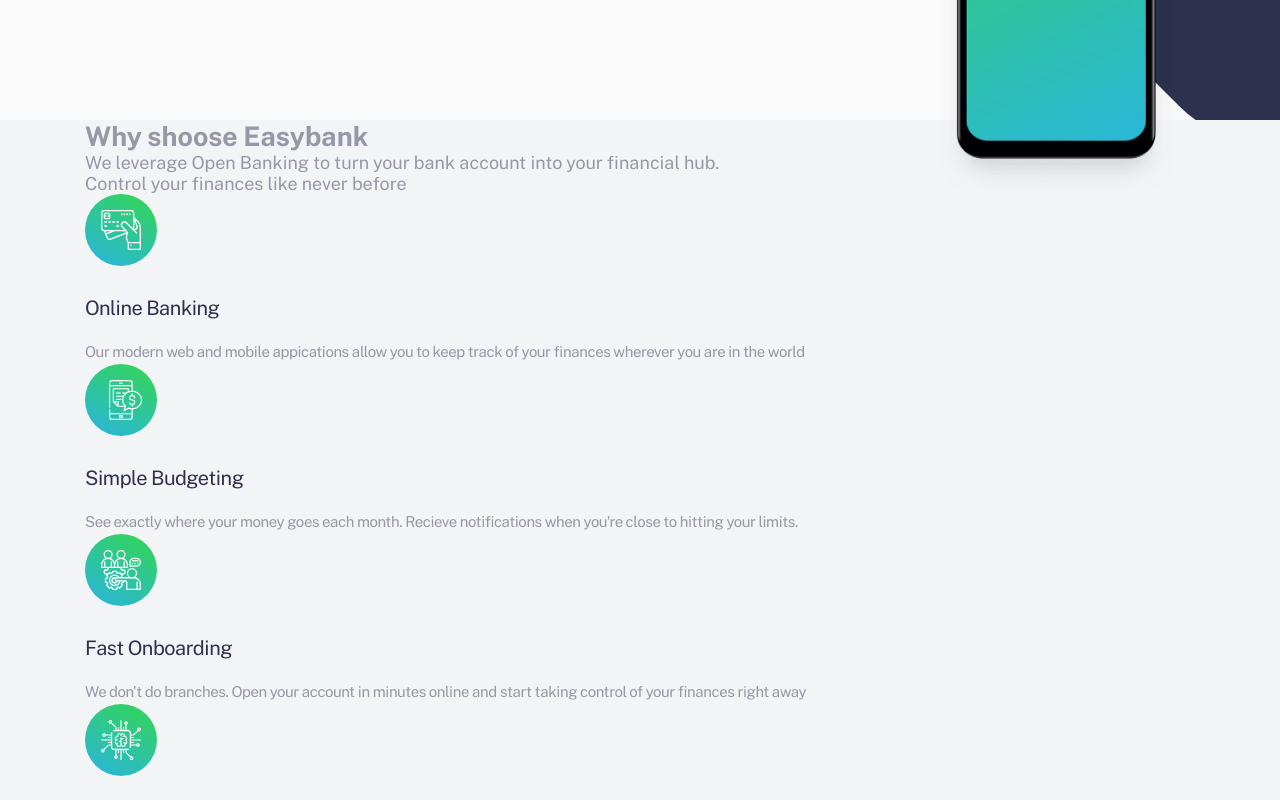
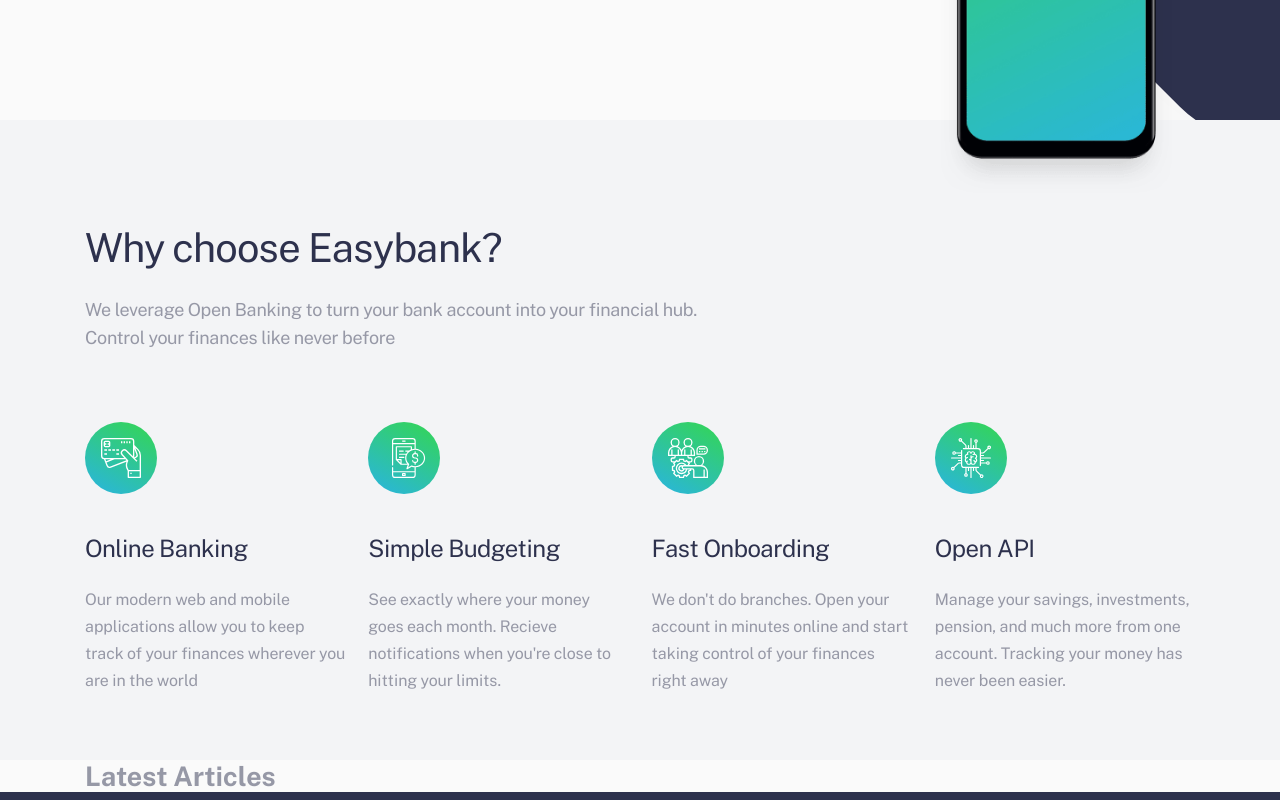
Before and after one commit to rodolfomayora/easybank-landing-page, a React (Create React App) app: page / in a window 1280 px wide. Shown: the part 680-1480 px from the top of the page. Built offline with nearby package versions, Linux system fonts and the light colour scheme.

Commit message:
ELP-10: FeatureSection

```diff
--- a/src/components/FeatureBlock/style.module.scss
+++ b/src/components/FeatureBlock/style.module.scss
@@ -25,4 +25,18 @@
     align-items: flex-start;
     text-align: left;
   }
+
+  @include large {
+    .featureTittle {
+      margin-top: 40px;
+      font-size: 24px;
+    }
+
+    .featureDescription {
+      margin-top: 24px;
+      font-size: 16px;
+      letter-spacing: -0.1px;
+      line-height: 27px;
+    }
+  }
 }
--- /dev/null
+++ b/src/components/GridLayout/index.tsx
@@ -0,0 +1,10 @@
+import React, { FC } from 'react';
+import style from './style.module.scss';
+
+const GridLayout: FC = ({ children }) => (
+  <div className={style.GridLayout}>
+    {children}
+  </div>
+)
+
+export default GridLayout;
--- /dev/null
+++ b/src/components/GridLayout/style.module.scss
@@ -0,0 +1,23 @@
+@import '../../assets/styles/config';
+
+.GridLayout {
+  display: grid;
+  grid-template-rows: repeat(4, auto);
+  grid-template-columns: 1fr;
+  grid-row-gap: 30px;
+  justify-items: center;
+
+  @include medium {
+    grid-template-rows: repeat(2, auto);
+    grid-template-columns: repeat(2, 1fr);
+    grid-row-gap: 60px;
+    grid-column-gap: 40px;
+  }
+
+  @include large {
+    grid-row-gap: 0;
+    grid-column-gap: 23px;
+    grid-template-rows: repeat(1, auto);
+    grid-template-columns: repeat(4, 1fr);
+  }
+}
--- a/src/components/index.ts
+++ b/src/components/index.ts
@@ -8,3 +8,4 @@
 export { default as ButtonInvitation } from './ButtonInvitation';
 export { default as SocialLinks } from './SocialLinks';
 export { default as FeatureBlock } from './FeatureBlock';
+export { default as GridLayout } from './GridLayout';
--- a/src/landingSections/FeatureSection/index.tsx
+++ b/src/landingSections/FeatureSection/index.tsx
@@ -1,5 +1,5 @@
 import React, { FC } from 'react';
-import { Container, FeatureBlock } from '../../components';
+import { Container, FeatureBlock, GridLayout } from '../../components';
 import {
   OnlineIcon,
   BudgetingIncon,
@@ -14,7 +14,7 @@
     {
       id: 1,
       title: "Online Banking",
-      description: "Our modern web and mobile appications allow you to keep track of your finances wherever you are in the world",
+      description: "Our modern web and mobile applications allow you to keep track of your finances wherever you are in the world",
       icon: OnlineIcon,
     },
     {
@@ -40,9 +40,12 @@
   return (
     <section className={style.FeatureSection}>
       <Container>
-        <h2>Why shoose Easybank</h2>
-        <p>We leverage Open Banking to turn your bank account into your financial hub. <br/> Control your finances like never before</p>
+        <h2 className={style.sectionTitle}>Why choose Easybank?</h2>
+        <p className={style.sectionDescription}>
+          We leverage Open Banking to turn your bank account into your financial hub. Control your finances like never before
+        </p>
         <div>
+          <GridLayout>
           {
             features.map(({ id, title, description, icon }: any) => (
               <FeatureBlock
@@ -53,6 +56,7 @@
               />
             ))
           }
+          </GridLayout>
         </div>
       </Container>
     </section>
--- a/src/landingSections/FeatureSection/style.module.scss
+++ b/src/landingSections/FeatureSection/style.module.scss
@@ -1,6 +1,44 @@
 @import '../../assets/styles/config.scss';
 
 .FeatureSection {
+  padding: 66px 0;
+  background-color: $blue-3;
+  text-align: center;
 
-  background-color: $blue-3;
+
+  .sectionTitle {
+    font-size: 32px;
+    line-height: 36px;
+    font-weight: 400;
+    letter-spacing: -0.6px;
+    color: $blue-1;
+    margin-bottom: 20px;
+  }
+
+  .sectionDescription {
+    font-size: 15px;
+    letter-spacing: -0.4px;
+    line-height: 24px;
+    margin-bottom: 60px;
+  }
+
+  @include large {
+    padding-top: 106px;
+    text-align: left;
+
+    .sectionTitle {
+      font-size: 40px;
+      line-height: 44px;
+      letter-spacing: -0.8px;
+      margin-bottom: 26px;
+    }
+
+    .sectionDescription {
+      width: 620px;
+      font-size: 18px;
+      line-height: 28px;
+      letter-spacing: -0.3px;
+      margin-bottom: 70px;
+    }
+  }
 }
```
Lines whose indentation alone changed are shown as unchanged.
